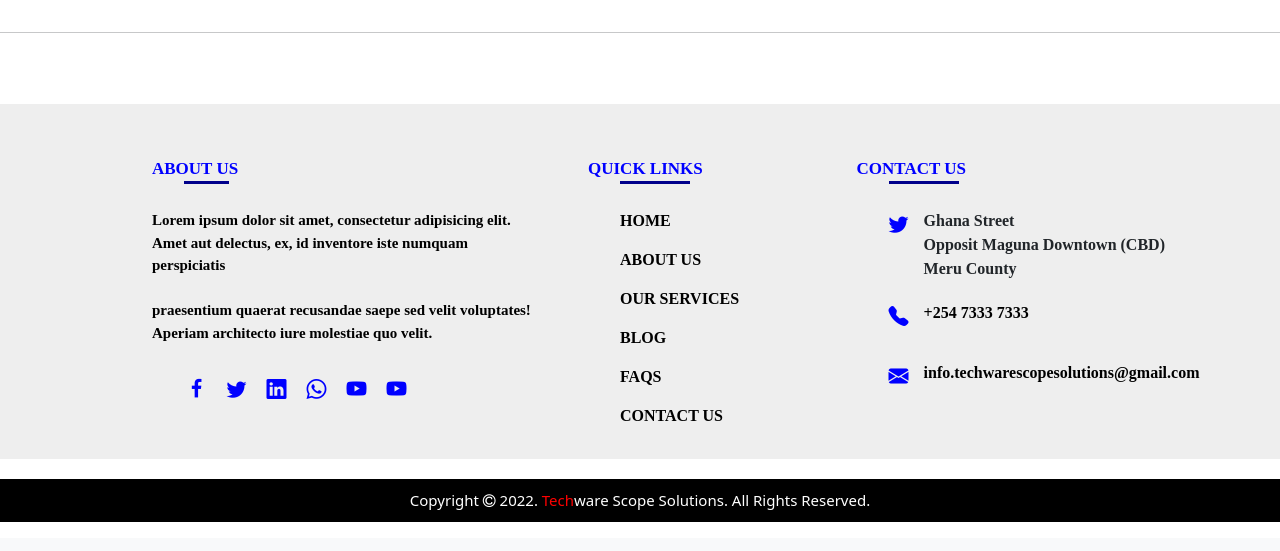
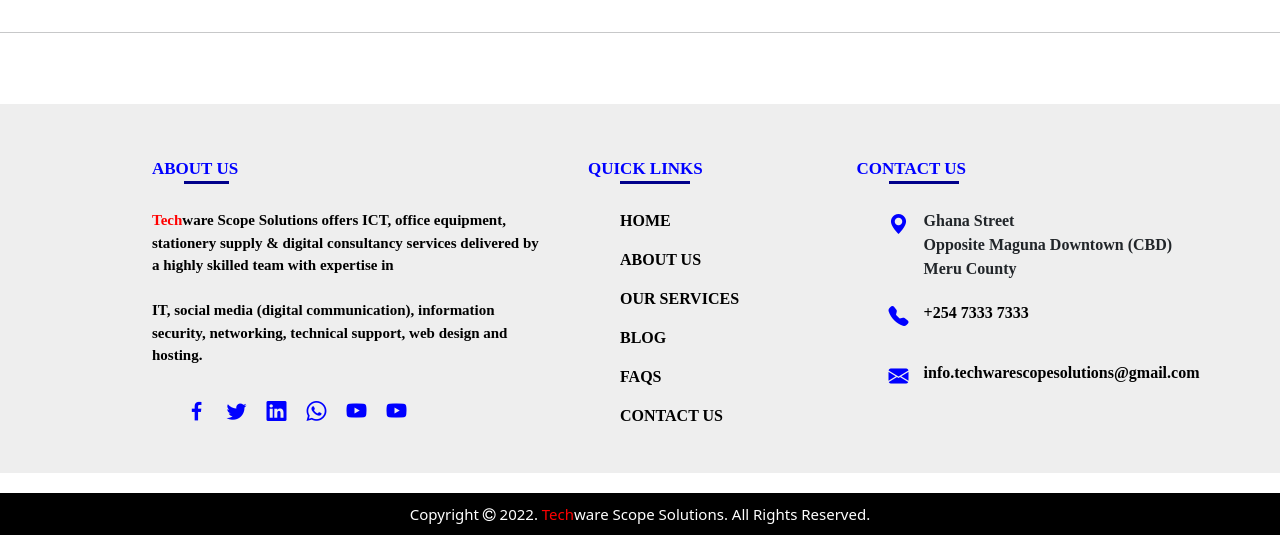
Before and after one commit to Charles-Muia/Techware_Scope_Solutions, a PHP site: page / in a window 1280 px wide. Shown: the part 2529-3080 px from the top of the page. Before the commit the page ends 3051 px from the top, so only its background shows below. Run offline with PHP 8.4, Linux system fonts and the light colour scheme; some libraries are stand-ins or nearby versions.

Commit message:
Techware_Scope_Solutions

```diff
--- a/index.php
+++ b/index.php
@@ -265,14 +265,14 @@
                 <div class="container">
                     <div class="foot_abt">
                         <h5> About Us </h5>
-                        <p>Lorem ipsum dolor sit amet, consectetur adipisicing elit.
-                            Amet aut delectus, ex, id inventore iste numquam perspiciatis
+                        <p> <span id="rd">Tech</span>ware Scope Solutions offers ICT, office equipment, stationery supply & digital consultancy services
+                            delivered by a highly skilled team with expertise in
                             <br><br>
 <!--                            praesentium quaerat recusandae saepe sed velit voluptates!-->
 <!--                            Aperiam architecto iure molestiae quo velit.-->
 <!--                            <br><br>-->
-                            praesentium quaerat recusandae saepe sed velit voluptates!
-                            Aperiam architecto iure molestiae quo velit.
+                            IT, social media (digital communication), information security, networking, technical support, web design and hosting.
+<!--                            Our business is supporting yours.-->
                         </p>
 
                                     <ul class="lst_inks">
@@ -300,8 +300,8 @@
                                 <h5> Contact Us </h5>
                                 <ul class="find_info">
                                     <li>
-                                        <span> <i class="bi bi-twitter"></i> </span>
-                                        <span> Ghana Street <br> Opposit Maguna Downtown (CBD)
+                                        <span> <i class="bi bi-geo-alt-fill"></i> </span>
+                                        <span> Ghana Street <br> Opposite Maguna Downtown (CBD)
                                         <br> Meru County </span>
                                     </li>
                                     <li>
--- a/style.css
+++ b/style.css
@@ -40,7 +40,7 @@
 
     #navigation ul li a:hover {
         /*color: #ff0000!important;*/
-        color: #555555!important;
+        color: #00008b!important;
         /*color: #f5f5f5f5!important;*/
         background-color: #eee!important;
 
@@ -326,6 +326,10 @@
         color: #000000;
     }
 
+    .foot_sec p span {
+        color: red;
+    }
+
     .foot_abt {
         font-size: 15px;
         font-weight: 650;
@@ -335,6 +339,7 @@
     .lst_inks {
         margin-top: 30px;
         display: flex;
+        padding-bottom: 30px;
     }
 
     .lst_inks li {
```
